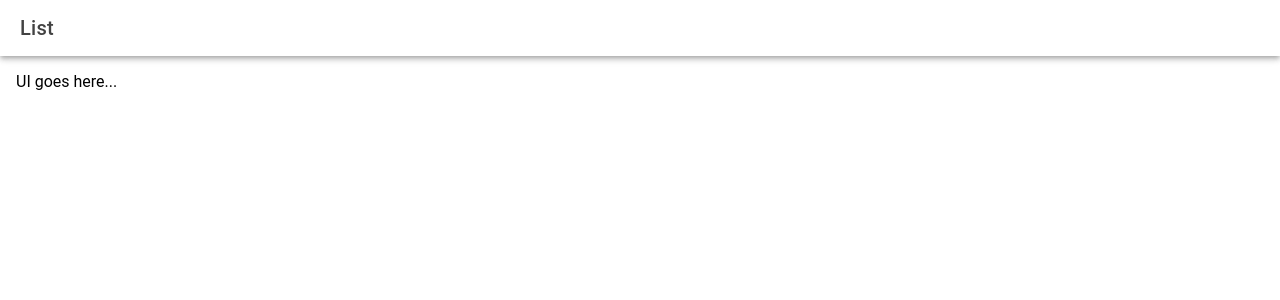
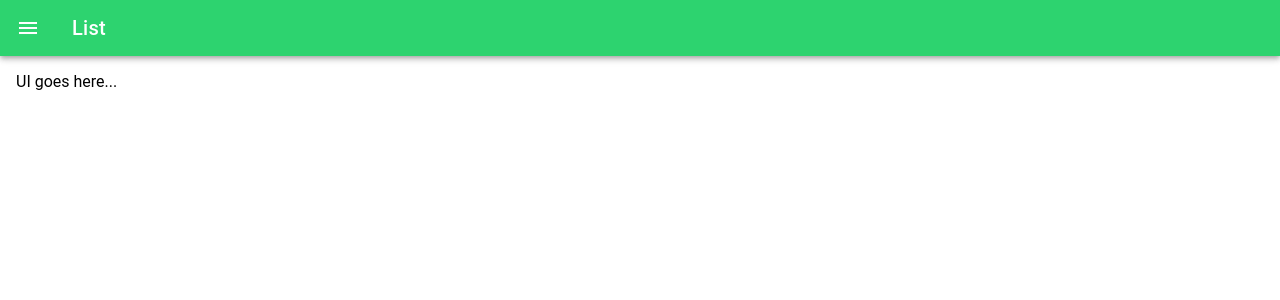
Before and after one commit to olaknowct/ionic_capacitor_appp, a React (Vite) app: page /app/list in a window 1280 px wide. Shown: the top 300 px of the page. Built offline with nearby package versions, Linux system fonts and the light colour scheme.

Commit message:
add burger buttons that toggles side nav menu

```diff
--- a/src/pages/List.tsx
+++ b/src/pages/List.tsx
@@ -1,4 +1,4 @@
-import { IonContent, IonHeader, IonPage, IonTitle, IonToolbar } from '@ionic/react';
+import { IonButtons, IonContent, IonHeader, IonMenuButton, IonPage, IonTitle, IonToolbar } from '@ionic/react';
 import React from 'react';
 
 const List: React.FC = () => {
@@ -6,7 +6,11 @@
     return (
         <IonPage>
             <IonHeader>
-                <IonToolbar>
+                <IonToolbar color={'success'}>
+
+                    <IonButtons slot='start' >
+                        <IonMenuButton />
+                    </IonButtons>
                     <IonTitle>List</IonTitle>
                 </IonToolbar>
             </IonHeader>
--- a/src/pages/Settings.tsx
+++ b/src/pages/Settings.tsx
@@ -1,4 +1,4 @@
-import { IonContent, IonHeader, IonPage, IonTitle, IonToolbar } from '@ionic/react';
+import { IonButtons, IonContent, IonHeader, IonMenuButton, IonPage, IonTitle, IonToolbar } from '@ionic/react';
 import React from 'react';
 
 const Settings: React.FC = () => {
@@ -6,7 +6,10 @@
     return (
         <IonPage>
             <IonHeader>
-                <IonToolbar>
+                <IonToolbar color={'success'}>
+                    <IonButtons slot='start' >
+                        <IonMenuButton />
+                    </IonButtons>
                     <IonTitle>Settings</IonTitle>
                 </IonToolbar>
             </IonHeader>
```
